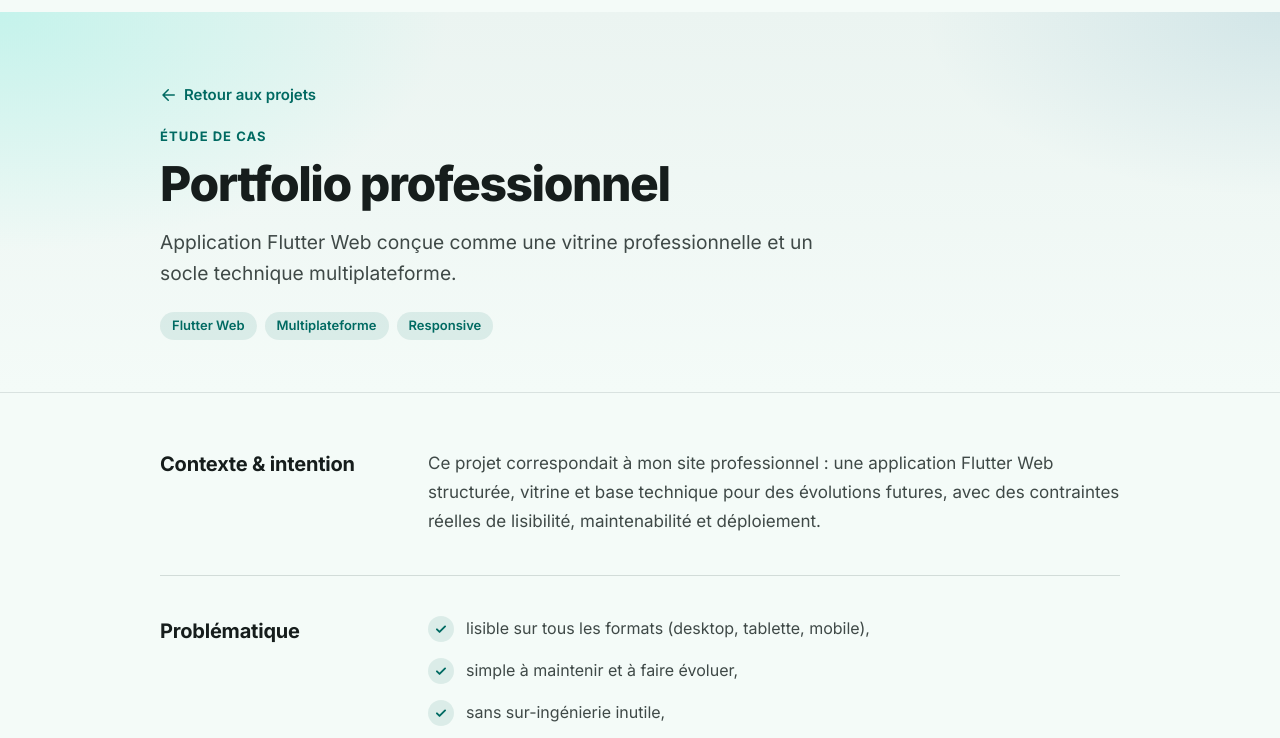
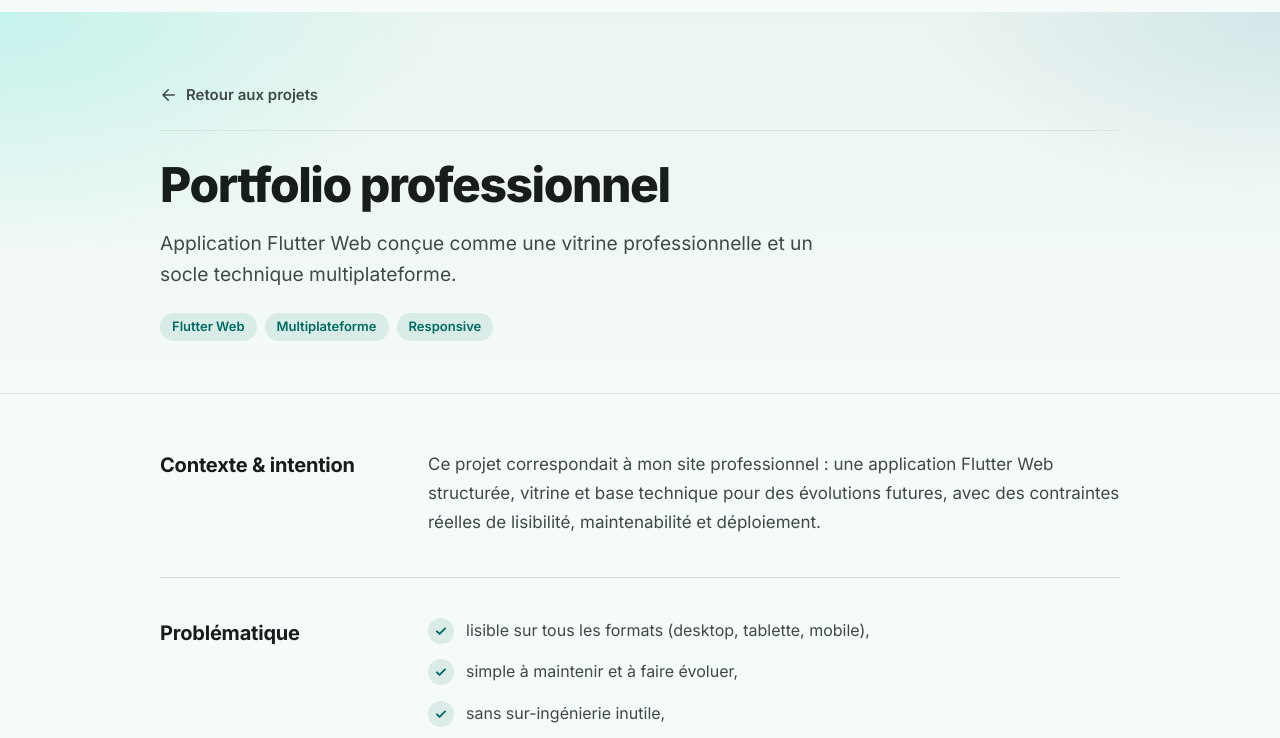
Before and after one commit to FabDu38/fabienbl-dev, an Astro site in the folder site/: page /projets/portfolio in a window 1280 px wide. Shown: the part 57-795 px from the top of the page. Built offline with nearby package versions, Linux system fonts and the light colour scheme; Astro itself is replaced by a stand-in of ours.

Commit message:
fix(site): clarifier le lien retour dans le hero des pages projet
Nav dédiée avec séparateur ; pas d'eyebrow quand un retour est affiché.

Co-authored-by: Cursor <cursoragent@cursor.com>

```diff
--- a/site/src/components/PageHero.astro
+++ b/site/src/components/PageHero.astro
@@ -9,19 +9,22 @@ export interface Props {
 }
 
 const { title, eyebrow, lead, back } = Astro.props;
+const showEyebrow = eyebrow && !back;
 ---
 
 <header class="page-hero">
   <div class="page-hero-inner reveal">
     {
       back && (
-        <a class="back-link" href={back.href}>
-          <Icon name="arrow-left" size={18} />
-          {back.label}
-        </a>
+        <nav class="page-hero-nav" aria-label="Navigation secondaire">
+          <a class="back-link" href={back.href}>
+            <Icon name="arrow-left" size={18} />
+            {back.label}
+          </a>
+        </nav>
       )
     }
-    {eyebrow && <p class="eyebrow">{eyebrow}</p>}
+    {showEyebrow && <p class="eyebrow">{eyebrow}</p>}
     <h1>{title}</h1>
     {lead && <p class="page-lead">{lead}</p>}
     <slot />
--- a/site/src/pages/projets/portfolio/index.astro
+++ b/site/src/pages/projets/portfolio/index.astro
@@ -12,7 +12,6 @@ import Icon from '../../../components/Icon.astro';
 >
   <PageHero
     back={{ href: '/projets/', label: 'Retour aux projets' }}
-    eyebrow="Étude de cas"
     title="Portfolio professionnel"
     lead="Application Flutter Web conçue comme une vitrine professionnelle et un socle technique multiplateforme."
   >
--- a/site/src/pages/projets/professionnels/index.astro
+++ b/site/src/pages/projets/professionnels/index.astro
@@ -11,7 +11,6 @@ import CtaPanel from '../../../components/CtaPanel.astro';
 >
   <PageHero
     back={{ href: '/projets/', label: 'Retour aux projets' }}
-    eyebrow="Expérience"
     title="Projets professionnels en entreprise"
     lead="Les projets présentés ci-dessous reflètent mon expérience en environnement entreprise, sur des applications et outils métier intégrés à des contextes industriels, organisationnels et humains réels."
   />
--- a/site/src/styles/global.css
+++ b/site/src/styles/global.css
@@ -950,15 +950,15 @@ ul.bullet-list li::marker {
   margin: 0 auto;
 }
 
-/* Retour + eyebrow : empiler (évite « Retour aux projetsEXPÉRIENCE ») */
-.page-hero-inner > .back-link,
-.page-hero-inner > .eyebrow {
-  display: flex;
-  width: fit-content;
-}
-
-.page-hero-inner > .back-link {
-  margin-bottom: 20px;
+.page-hero-nav {
+  display: block;
+  margin-bottom: 28px;
+  padding-bottom: 20px;
+  border-bottom: 1px solid color-mix(in srgb, var(--color-outline-variant) 65%, transparent);
+}
+
+.page-hero-nav .back-link {
+  margin-bottom: 0;
 }
 
 .page-hero-inner > .eyebrow {
@@ -998,11 +998,17 @@ ul.bullet-list li::marker {
 .back-link {
   display: inline-flex;
   align-items: center;
-  gap: 6px;
+  gap: 8px;
   margin-bottom: 24px;
   font-size: 0.9375rem;
   font-weight: 600;
+  color: var(--color-on-surface-variant);
   text-decoration: none;
+  transition: color 0.2s;
+}
+
+.back-link:hover {
+  color: var(--color-primary);
 }
 
 .back-link svg {
```
